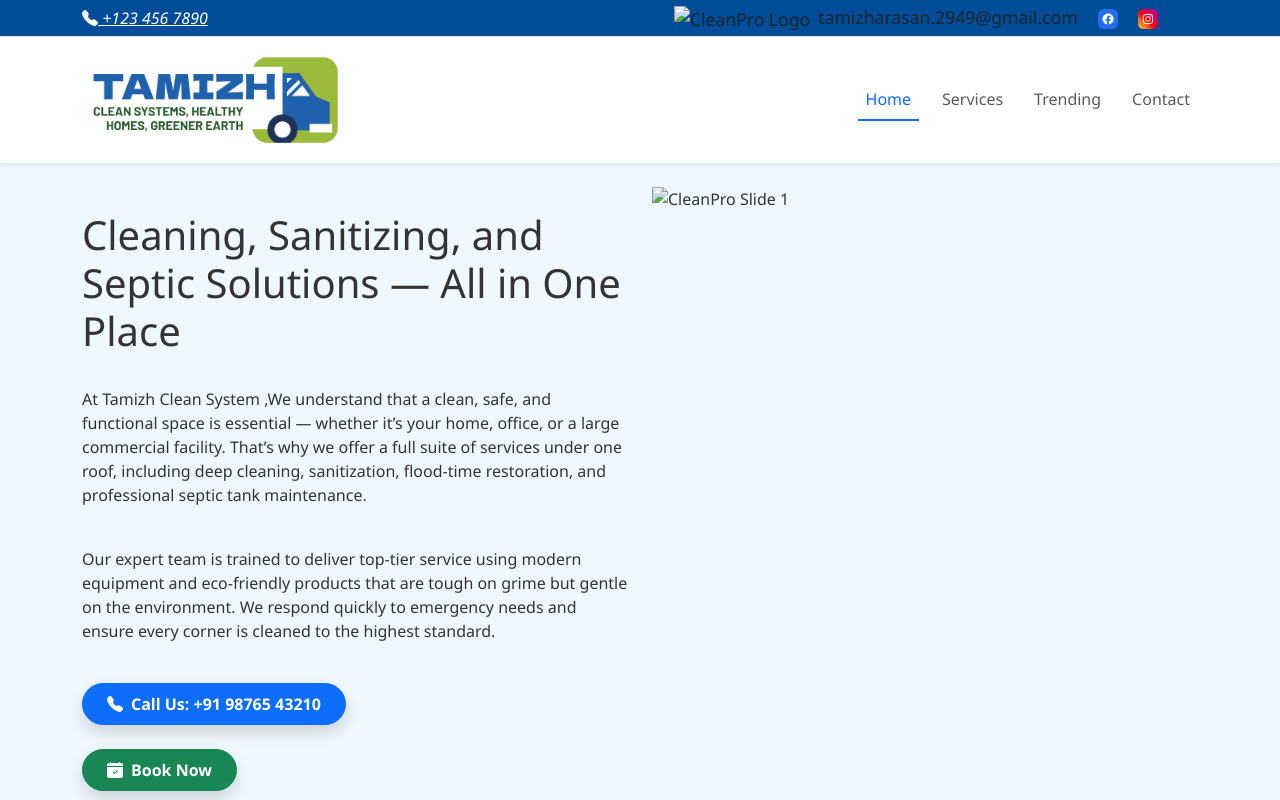
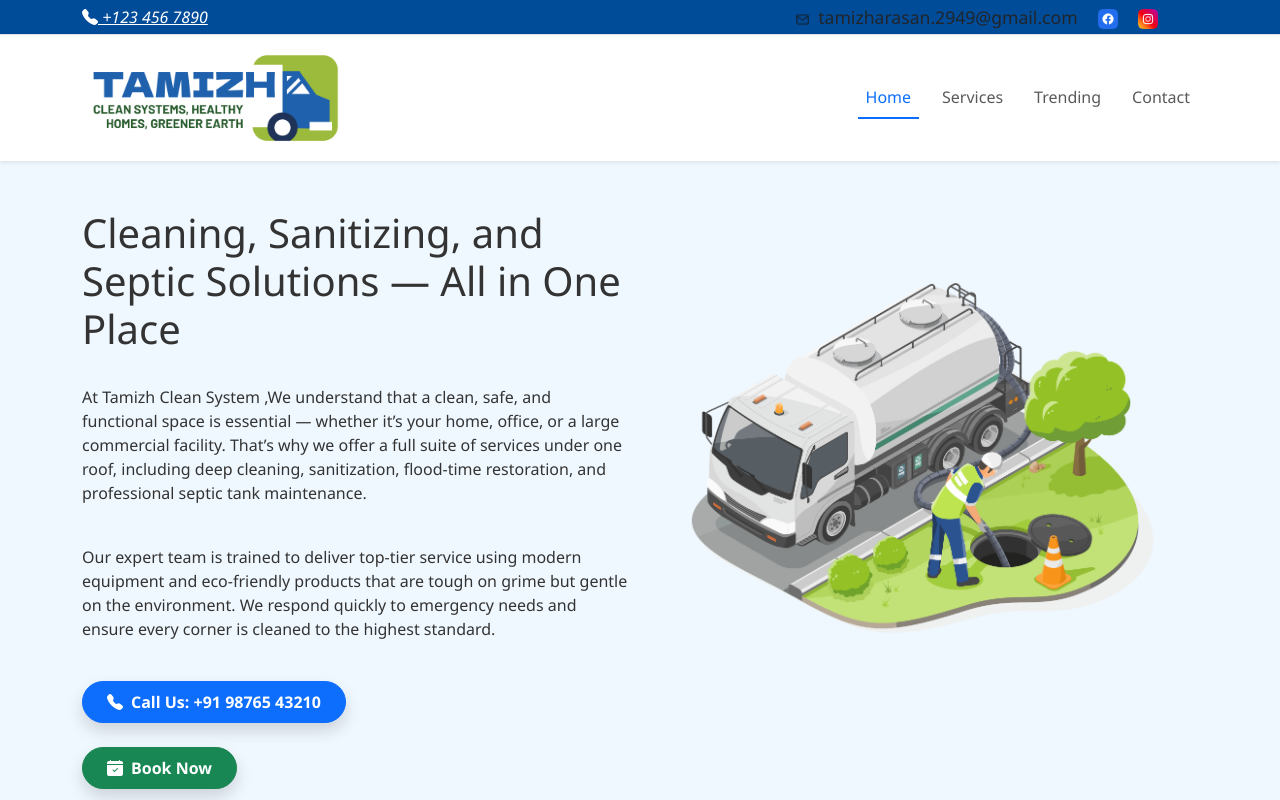
Before and after one commit to techsksiva/TamizhV0.1, a plain HTML site: page index.html in a window 1280 px wide. Shown: the top 800 px of the page. Drawn offline with nearby package versions, Linux system fonts and the light colour scheme; the site is published under a folder, as on GitHub Pages, so addresses that start at the root find nothing.

Commit message:
Update Images

```diff
--- a/index.html
+++ b/index.html
@@ -146,7 +146,7 @@
 
     </div>
     <div class="social-icons me-3">
-      <a href="#" class="text-dark text-decoration-none me-3"><img src="/assets/mail.png" alt="CleanPro Logo" height="15" class="me-2">tamizharasan.2949@gmail.com</a>
+      <a href="#" class="text-dark text-decoration-none me-3"><img src="assets/mail.png" alt="CleanPro Logo" height="15" class="me-2">tamizharasan.2949@gmail.com</a>
       <a href="#" class="text-dark me-2"> <img src="assets/fb.png" alt="CleanPro Logo" height="20" class="me-2"></a>
       <a href="#" class="text-dark me-3"> <img src="assets/insta.png" alt="CleanPro Logo" height="20" class="me-2"></a>
     </div>
@@ -221,7 +221,7 @@
 
       <div class="col-md-6">
         <div class="">
-          <img src="/assets/home.png" class="d-block w-100" alt="CleanPro Slide 1">
+          <img src="assets/home.png" class="d-block w-100" alt="CleanPro Slide 1">
         </div>
       </div>
     </div>
@@ -333,7 +333,7 @@
             </div>
             <div class="col-md-4">
               <div class="card h-100">
-                 <img src="/assets/truck.jpeg" class="card-img-top" alt="Home & Office Cleaning">
+                 <img src="assets/truck.jpeg" class="card-img-top" alt="Home & Office Cleaning">
                 <div class="card-body">
                   <h5 class="card-title">Septic Tank Services</h5>
                   <p class="card-text">Efficient and hygienic septic tank cleaning and maintenance.</p>
```
